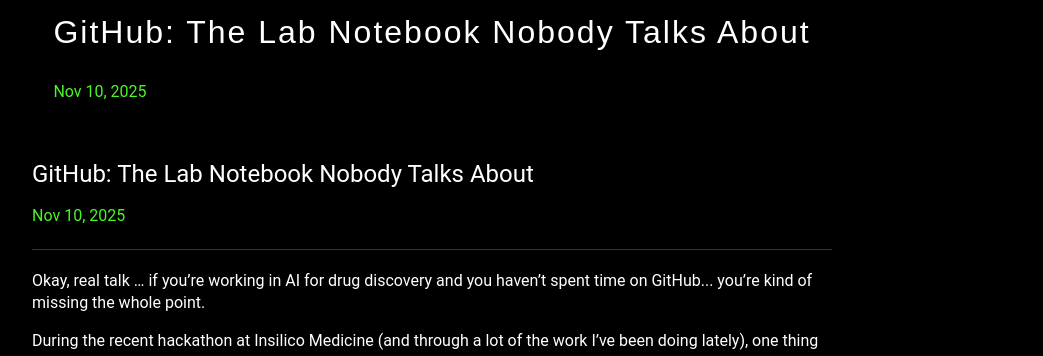
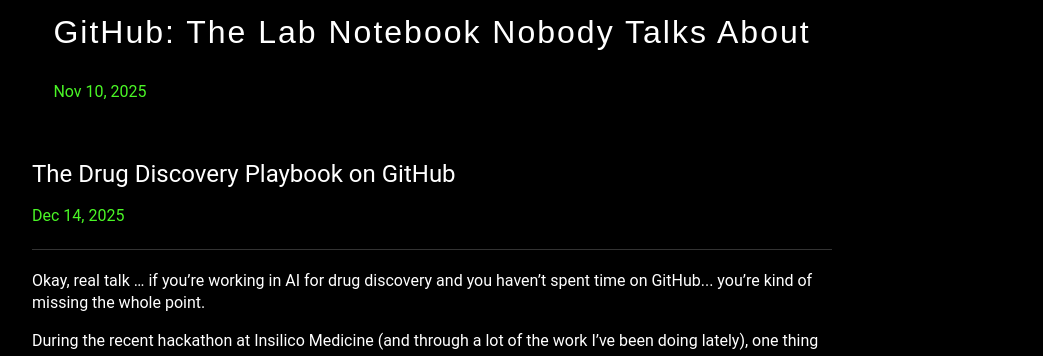
Before and after one commit to ScholarlyBrightMinds/abdallahabouhajal, a plain HTML site: page blog-post-4.html in a window 1280 px wide. Shown: the part 444-800 px from the top of the page, without its empty margins (208-1251 px from the left). Drawn offline with Linux system fonts and the light colour scheme; a script that the page names is missing.

Commit message:
Update blog-post-4.html

```diff
--- a/blog-post-4.html
+++ b/blog-post-4.html
@@ -68,8 +68,8 @@ Purpose: Blog 4 with hero image on top + refined content/semantics
         <main>
             <article class="blog-post">
                 <header class="blog-post-header">
-                    <h1>GitHub: The Lab Notebook Nobody Talks About</h1>
-                    <time class="blog-date">Nov 10, 2025</time>
+                    <h1>The Drug Discovery Playbook on GitHub</h1>
+                    <time class="blog-date">Dec 14, 2025</time>
                 </header>
 
                 <hr />
```
